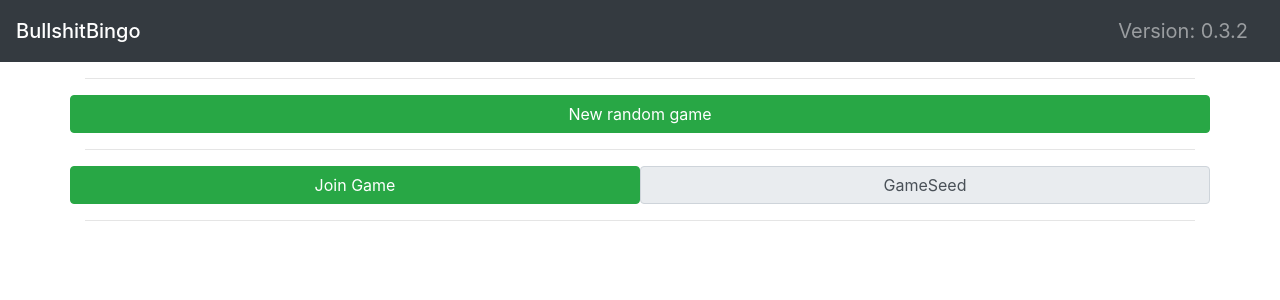
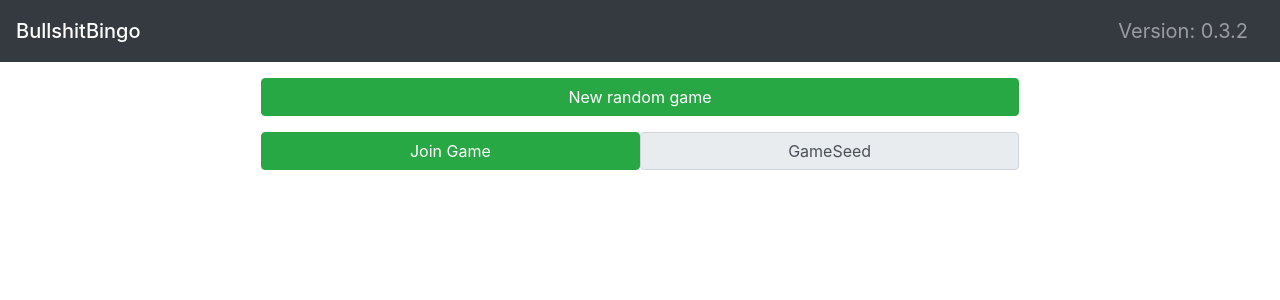
Before and after one commit to Onkeliroh/BullshitBingo, an Angular app in the folder fe/BullshitBingo/: page / in a window 1280 px wide. Shown: the top 300 px of the page. Built offline with nearby package versions, Linux system fonts and the light colour scheme.

Commit message:
change title page layout to be more understandable

```diff
--- a/fe/BullshitBingo/src/app/title-page/title-page.component.html
+++ b/fe/BullshitBingo/src/app/title-page/title-page.component.html
@@ -1,7 +1,6 @@
-<div class="container w-100">
-  <hr />
-  <div class="row">
-    <div class="container col-sm-12">
+<div class="container w-100 p-3">
+  <div class="row justify-content-center">
+    <div class="container col-sm-8">
       <div class="row">
         <button class="btn btn-success w-100 h-100" [routerLink]="['/game']">
           New random game
@@ -9,9 +8,8 @@
       </div>
     </div>
   </div>
-  <hr />
-  <div class="row">
-    <div class="container col-sm-12">
+  <div class="row justify-content-center mt-3">
+    <div class="container col-sm-8">
       <div class="row">
         <button
           class="btn btn-success h-100 col-sm-6"
@@ -32,5 +30,4 @@
       </div>
     </div>
   </div>
-  <hr />
 </div>
```
